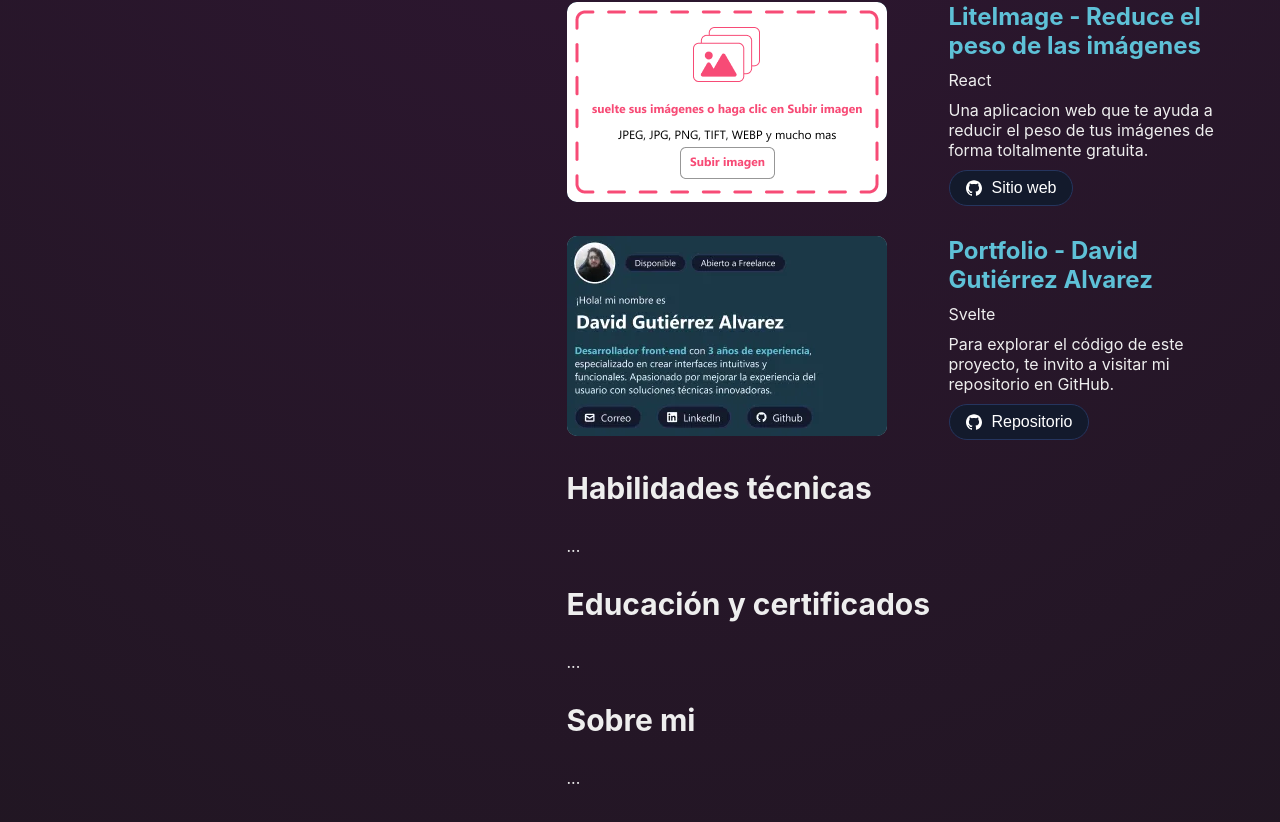
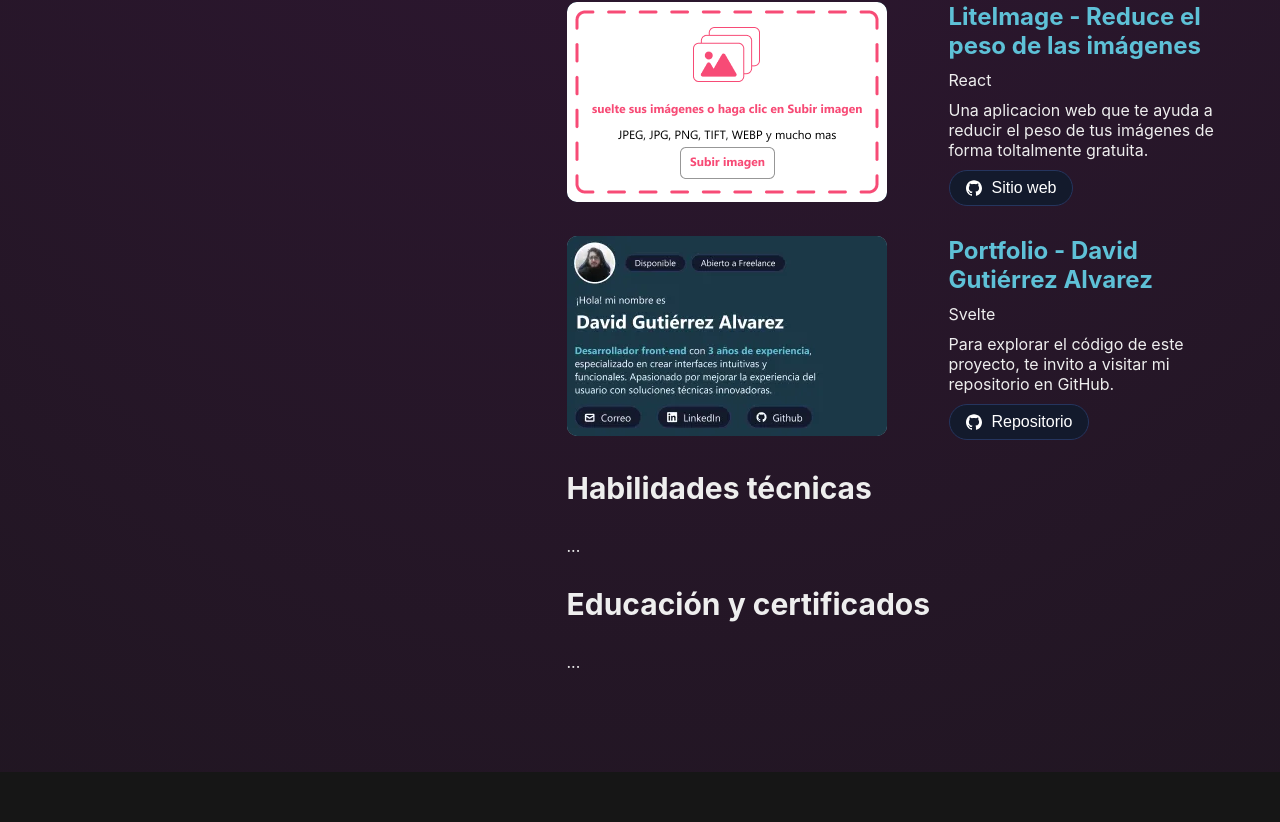
Before and after one commit to self-david/self-david, a Svelte app: page / in a window 1280 px wide. Shown: the part 874-1696 px from the top of the page. After the commit the page ends 1646 px from the top, so only its background shows below. Built offline with nearby package versions, Linux system fonts and the light colour scheme.

Commit message:
remove about me seccion

```diff
--- a/src/App.svelte
+++ b/src/App.svelte
@@ -4,7 +4,6 @@
 	import Proyects from './components/Proyects.svelte'
 	import Skills from './components/Skills.svelte'
 	import Educations from './components/Educations.svelte'
-	import AboutMe from './components/AboutMe.svelte'
 
 	window.geofeed = options => window.geolocation = options
 	var json = document.createElement('script')
@@ -19,7 +18,6 @@
 	<Proyects />
 	<Skills />
 	<Educations />
-	<AboutMe />
 </main>
 
 <style>
--- a/src/components/AboutMe.svelte
+++ /dev/null
@@ -1,13 +0,0 @@
-<div class="experiences">
-  <h2>Sobre mi</h2>
-
-  ...
-</div>
-
-
-<style>
-  h2 {
-    font-size: 30px;
-    margin-bottom: 30px;
-  }
-</style>
```
